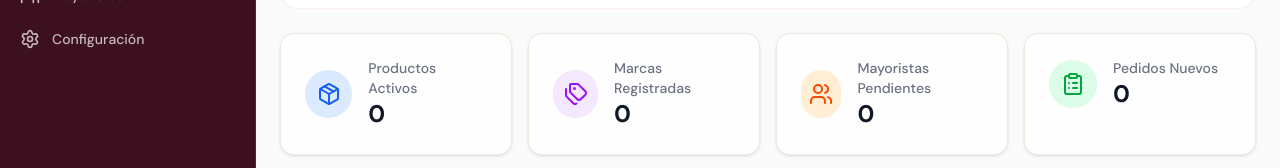
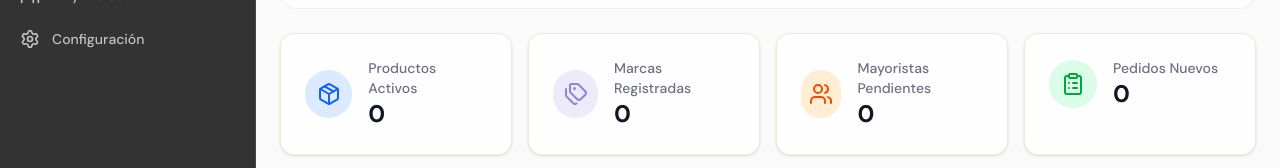
Before and after one commit to itsGabo22/Carlin, a Next.js app: page /admin in a window 1280 px wide. Shown: the part 413-581 px from the top of the page. Built offline with nearby package versions, Linux system fonts and the light colour scheme; no server answers; the database is empty.

Commit message:
style(admin): align admin colors with public site Bloomshell theme tokens

```diff
--- a/src/app/(admin)/admin/configuracion/page.tsx
+++ b/src/app/(admin)/admin/configuracion/page.tsx
@@ -481,7 +481,7 @@ export default function AdminConfiguracionPage() {
 
                   <div className="flex-grow">
                     <p className="font-medium text-sm flex items-center gap-2">
-                      {slide.type === 'IMAGE' ? <ImageIcon size={14} className="text-blue-500" /> : <Video size={14} className="text-purple-500" />}
+                      {slide.type === 'IMAGE' ? <ImageIcon size={14} className="text-blue-500" /> : <Video size={14} className="text-brand-distributor-dark" />}
                       {slide.title || 'Sin Título'}
                     </p>
                     <p className="text-xs text-gray-500 truncate">{slide.subtitle || 'Sin Subtítulo'}</p>
@@ -699,12 +699,12 @@ export default function AdminConfiguracionPage() {
                 </div>
               </div>
             ) : (
-              <div className="relative border-2 border-dashed border-gray-200 hover:border-purple-500 hover:bg-purple-50 rounded-xl p-8 flex flex-col items-center justify-center text-center cursor-pointer transition-colors group">
+              <div className="relative border-2 border-dashed border-gray-200 hover:border-brand-distributor hover:bg-brand-distributor/10 rounded-xl p-8 flex flex-col items-center justify-center text-center cursor-pointer transition-colors group">
                 <input type="file" accept="video/mp4, video/webm" className="absolute inset-0 w-full h-full opacity-0 cursor-pointer z-10" onChange={e => {
                   const f = e.target.files?.[0] || null;
                   setSlideUploads(prev => ({ ...prev, video: f }));
                 }} />
-                <Video className="text-gray-400 group-hover:text-purple-500 mb-3 transition-colors" size={48} strokeWidth={1.5} />
+                <Video className="text-gray-400 group-hover:text-brand-distributor mb-3 transition-colors" size={48} strokeWidth={1.5} />
                 <p className="text-sm font-semibold text-gray-700">Subir Video (MP4/WebM)</p>
                 <p className="text-xs text-gray-500 mt-1">{slideUploads.video ? slideUploads.video.name : 'Haz clic o arrastra tu archivo'}</p>
               </div>
--- a/src/app/(admin)/admin/descuentos/DescuentosClient.tsx
+++ b/src/app/(admin)/admin/descuentos/DescuentosClient.tsx
@@ -191,7 +191,7 @@ export function DescuentosClient({ initialDiscounts, products, categories }: {
                   <td className="px-4 py-3">
                     {d.audience === 'ALL' && <span className="text-xs bg-gray-100 text-gray-700 px-2 py-0.5 rounded-full">Todos</span>}
                     {d.audience === 'WHOLESALE' && <span className="text-xs bg-brand-pink/10 text-brand-pink-dark px-2 py-0.5 rounded-full">Mayoristas</span>}
-                    {d.audience === 'DISTRIBUTOR' && <span className="text-xs bg-purple-100 text-purple-700 px-2 py-0.5 rounded-full">Distribuidores</span>}
+                    {d.audience === 'DISTRIBUTOR' && <span className="text-xs bg-brand-distributor/20 text-brand-distributor-dark font-medium px-2 py-0.5 rounded-full">Distribuidores</span>}
                   </td>
                   <td className="px-4 py-3">
                     {d.active ? (
--- a/src/app/(admin)/admin/page.tsx
+++ b/src/app/(admin)/admin/page.tsx
@@ -70,7 +70,7 @@ export default async function AdminDashboardPage() {
 
         <Card>
           <CardContent className="p-6 flex items-center gap-4">
-            <div className="w-12 h-12 rounded-full bg-purple-100 flex items-center justify-center text-purple-600">
+            <div className="w-12 h-12 rounded-full bg-brand-distributor/20 flex items-center justify-center text-brand-distributor-dark">
               <Tags size={24} />
             </div>
             <div>
--- a/src/components/admin/AdminSidebar.tsx
+++ b/src/components/admin/AdminSidebar.tsx
@@ -39,7 +39,7 @@ export function AdminSidebar({ pendingOrdersCount = 0 }: { pendingOrdersCount?:
   return (
     <aside
       className={cn(
-        "bg-[#3D1020] text-white flex flex-col transition-all duration-300 border-r border-white/10 shrink-0",
+        "bg-brand-neutral-dark text-white flex flex-col transition-all duration-300 border-r border-white/10 shrink-0",
         collapsed ? "w-16" : "w-64"
       )}
     >
```
